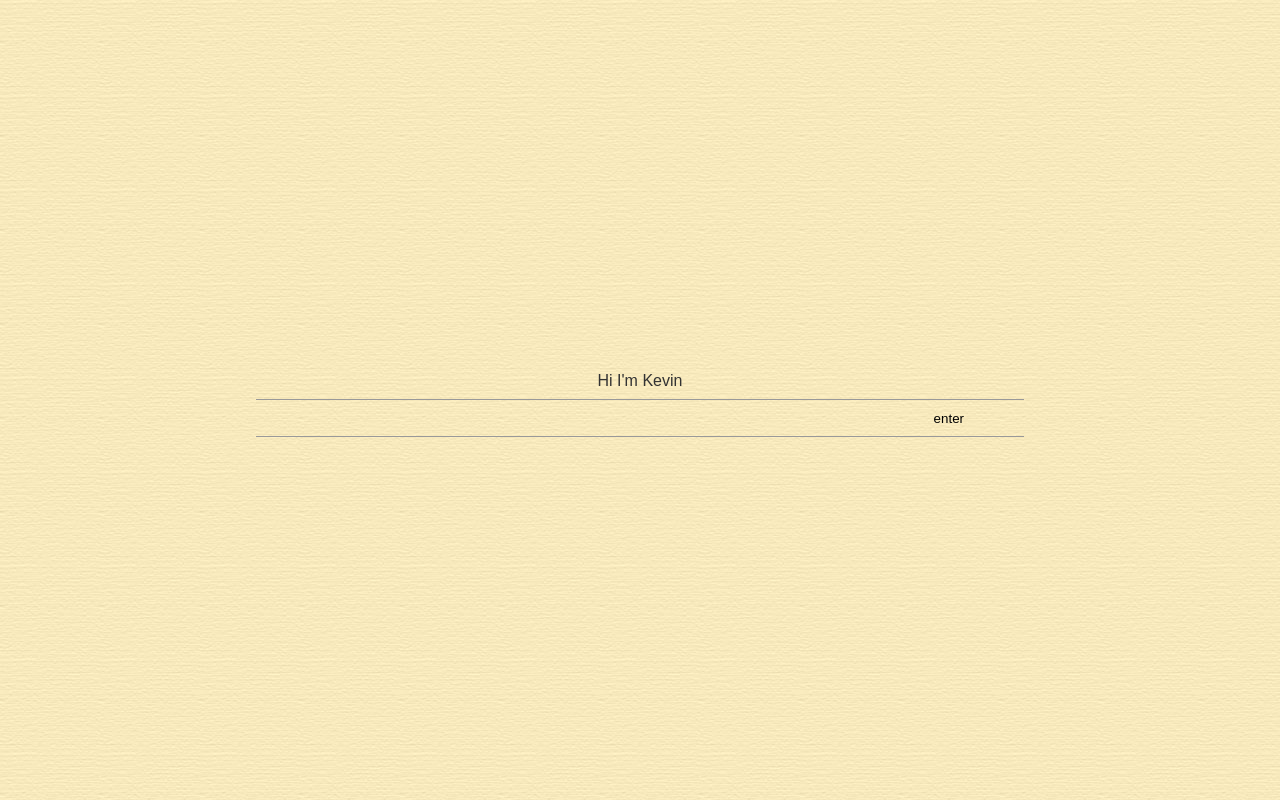
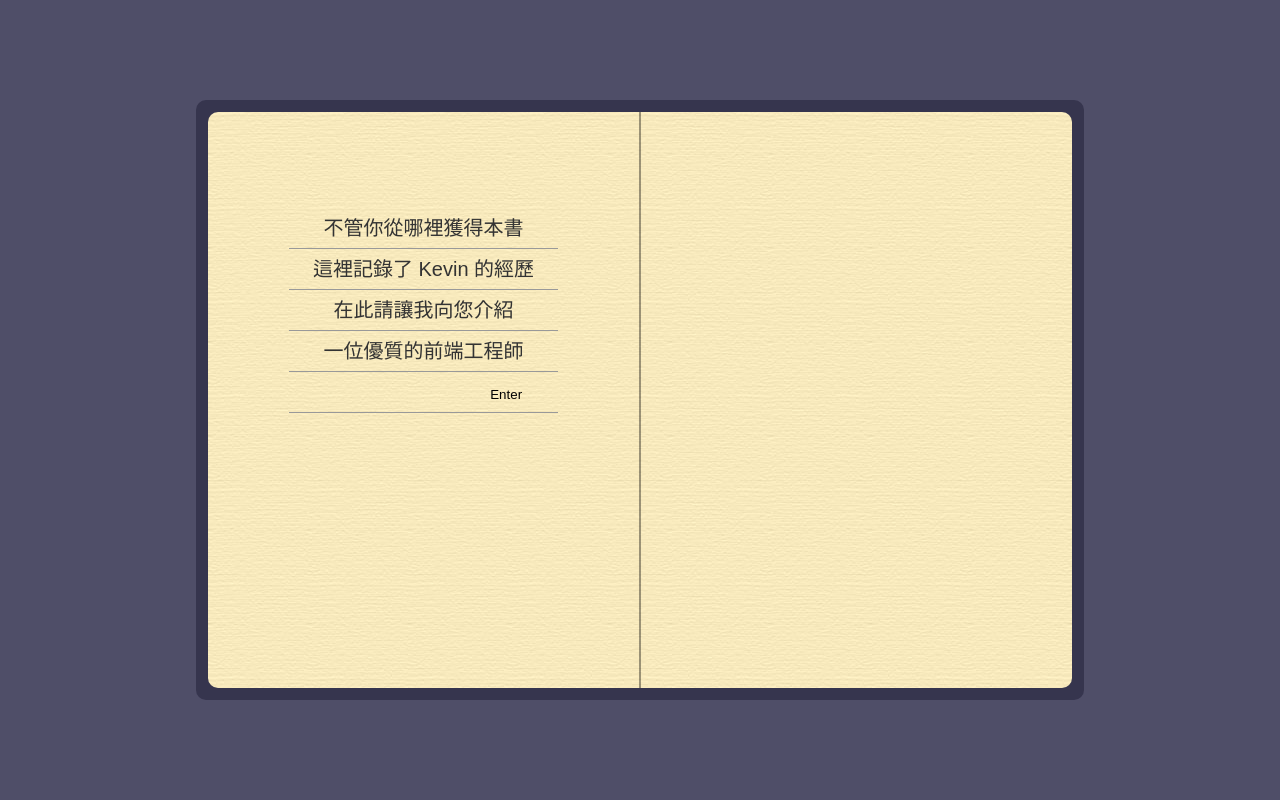
Before and after one commit to hunter850/resume, a React (Vite) app: page /#/ in a window 1280 px wide. Built offline with nearby package versions, Linux system fonts and the light colour scheme.

Commit message:
create cover animation

```diff
--- a/src/pages/Home/components/CoverAnimation/index.jsx
+++ b/src/pages/Home/components/CoverAnimation/index.jsx
@@ -1,37 +1,67 @@
-import { useEffect } from "react";
+import { useState, useEffect } from "react";
 import styles from "./scss/coverAnimation.module.scss";
 import useClass from "@/hooks/useClass";
 import { useScrollbar } from "@/contexts/ScrollbarProvider";
+import useTimeout from "@/hooks/useTimeout";
 
-function CoverAnimation(props) {
-    const { showCover, setShowCover } = props;
+function CoverAnimation() {
     const {
-        cover__bg,
-        "cover__bg--off": cover__bg_off,
-        cover__texts,
-        "cover__enter-button": cover__enterButton,
+        desk,
+        book,
+        page,
+        flip,
+        cover,
+        "desk--disapear": desk_disapear,
+        "scale-animation": scale_animation,
+        "book__enter-button": book__enterButton,
     } = styles;
     const c = useClass();
+    const [enterAnimation, setEnterAnimation] = useState(false);
+    const [canClickThrough, setCanClickThrough] = useState(false);
     const { showScrollbar, hideScrollbar } = useScrollbar();
+    const [timer] = useTimeout();
+
+    function scaleHandler() {
+        setEnterAnimation(true);
+        timer(() => {
+            setCanClickThrough(true);
+        }, 1000);
+    }
+
     useEffect(() => {
-        if (showCover) {
-            hideScrollbar();
-        } else {
+        if (canClickThrough) {
             showScrollbar();
         }
         // eslint-disable-next-line react-hooks/exhaustive-deps
-    }, [showCover]);
+    }, [canClickThrough]);
+    useEffect(() => {
+        window.scrollTo(0, 0);
+        timer(() => {
+            hideScrollbar();
+        });
+        // eslint-disable-next-line react-hooks/exhaustive-deps
+    }, []);
     return (
         <>
-            <div className={c(cover__bg, { [cover__bg_off]: !showCover })}>
-                <ul className={cover__texts}>
-                    <li>Hi I'm Kevin</li>
-                    <li>
-                        <button className={cover__enterButton} onClick={() => setShowCover(false)}>
-                            enter
-                        </button>
-                    </li>
-                </ul>
+            <div className={c(desk, { [desk_disapear]: canClickThrough })}>
+                <div className={c(book, { [scale_animation]: enterAnimation })}>
+                    <div className={c(page, flip)}></div>
+                    <div className={cover}></div>
+                    <div className={page}>
+                        <ul>
+                            <li>不管你從哪裡獲得本書</li>
+                            <li>這裡記錄了 Kevin 的經歷</li>
+                            <li>在此請讓我向您介紹</li>
+                            <li>一位優質的前端工程師</li>
+                            <li>
+                                <button className={book__enterButton} onClick={scaleHandler}>
+                                    Enter
+                                </button>
+                            </li>
+                        </ul>
+                    </div>
+                    <div className={c(cover, flip)}></div>
+                </div>
             </div>
         </>
     );
--- a/src/pages/Home/components/CoverAnimation/scss/coverAnimation.module.scss
+++ b/src/pages/Home/components/CoverAnimation/scss/coverAnimation.module.scss
@@ -1,40 +1,119 @@
-.cover__bg {
-    width: 100vw;
+.desk {
+    width: 100%;
     height: 100vh;
-    background: url("../../../../../images/bg_papper.jpg") repeat;
+    background-color: #4F4E68;
+    position: fixed;
+    z-index: 3;
+    opacity: 1;
+    transition: opacity 2s ease-in-out;
+}
+
+.desk--disapear {
+    opacity: 0;
+    pointer-events: none;
+}
+
+.book {
+    position: absolute;
+    top: 0;
+    bottom: 0;
+    left: 0;
+    right: 0;
+    margin: auto;
+    width: 55.5rem;
+    height: 37.5rem;
+    perspective: 70rem;
+}
+
+.scale-animation {
+    animation: scale-up 0.5s linear forwards;
+}
+
+
+.cover {
+    background-color: #36354e;
+    width: 27.75rem;
+    height: 37.5rem;
+}
+
+.page {
+    top: 0.75rem;
+    left: 0.75rem;
+    background: url("../../../../../images/bg_papper.jpg");
+    width: 27rem;
+    height: 36rem;
+    border-right: 1px solid #00000060;
+}
+
+.cover,
+.page {
     display: flex;
     justify-content: center;
-    align-items: center;
-    position: fixed;
-    top: 0px;
-    left: 0px;
-    z-index: 1;
-    opacity: 1;
-    transition: opacity 1s ease;
-}
-
-.cover__texts {
-    transform-origin: -1px top 0px;
-    animation: flip-cover 2s ease;
-    width: 60%;
-    > li {
-        padding: 0px 60px;
+    position: absolute;
+    padding: 6rem 1rem;
+    transform-origin: 100% 0;
+    border-radius: 10px 0 0 10px;
+    li {
+        font-size: 20px;
+        padding: 0px 24px;
         text-align: center;
-        line-height: 36px;
+        line-height: 2;
         border-bottom: 1px solid #999;
     }
-    > li:last-child {
+    li:last-child {
         text-align: right;
     }
 }
 
-.cover__bg--off {
-    opacity: 0;
-    pointer-events: none;
+.cover.flip {
+    animation: book-cover 3s forwards;
 }
 
+.page.flip {
+    animation: book-open 3s forwards;
+}
 
-.cover__enter-button {
+@keyframes book-open {
+    30% {
+        z-index: 999;
+    }
+
+    100% {
+        transform: rotateY(180deg);
+        z-index: 999;
+    }
+}
+
+@keyframes book-cover {
+    30% {
+        z-index: 999;
+    }
+
+    100% {
+        transform: rotateY(180deg);
+        z-index: 1;
+    }
+}
+
+@keyframes scale-up {
+    0% {
+        transform: scale(100%) translateX(0%);
+    }
+
+    100% {
+        transform: scale(400%) translateX(25%);
+    }
+}
+
+.book__enter-button {
+    line-height: 2;
+    padding: 0px 12px;
     background-color: transparent;
-
+    &:hover {
+        color: #666;
+        transform: scale(1.1);
+    }
+    &:active {
+        transform: scale(0.9);
+    }
 }
```
